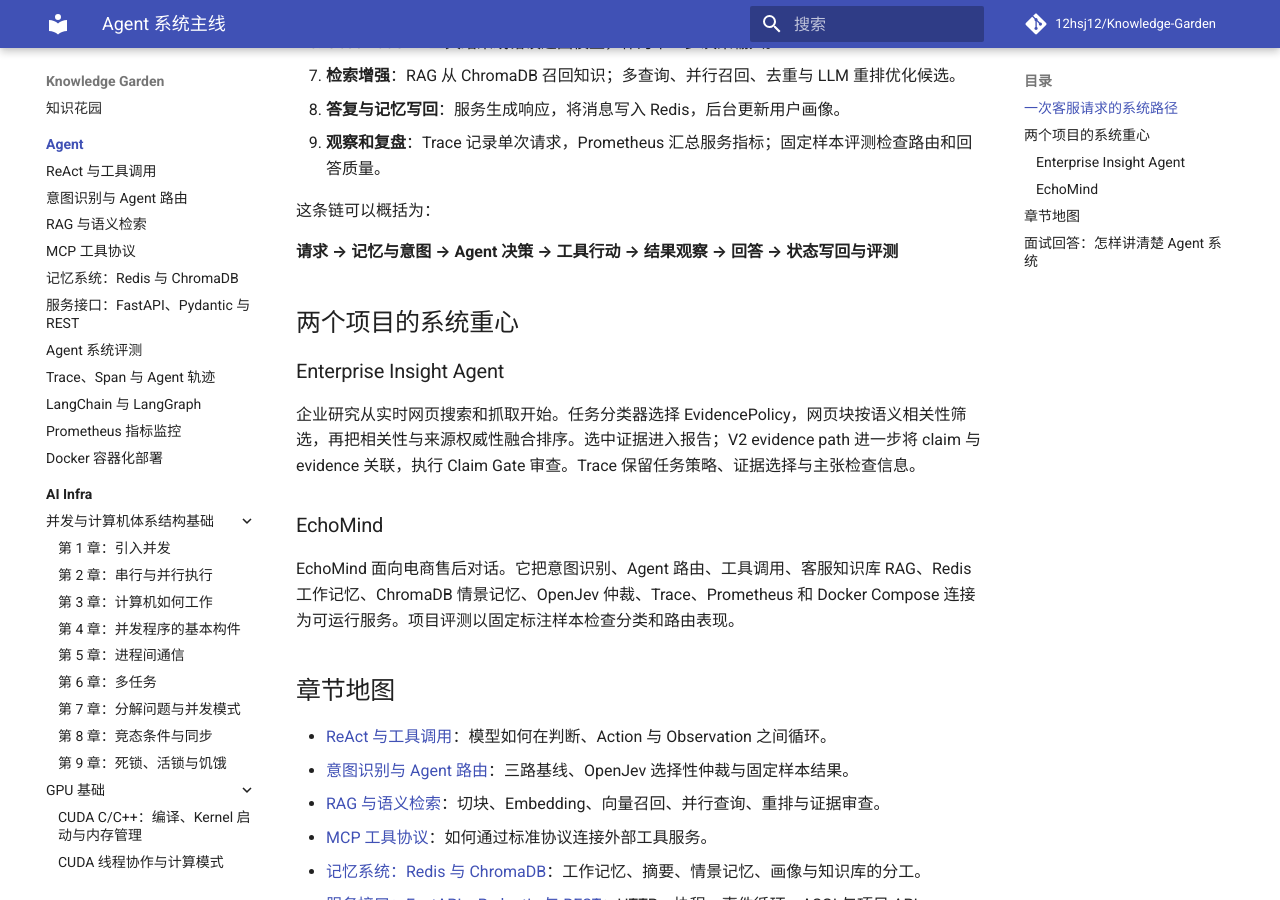
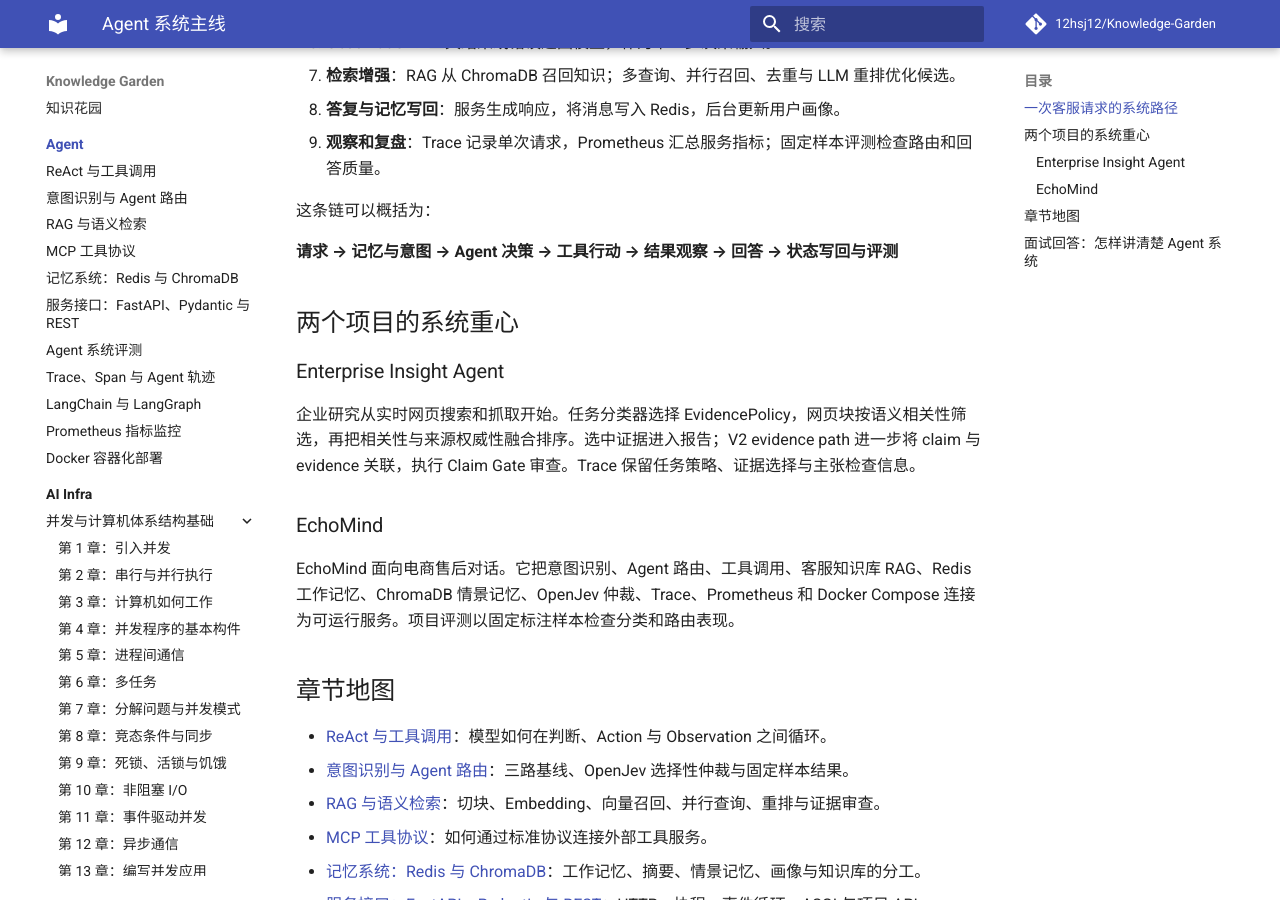
Before and after one commit to 12hsj12/Knowledge-Garden, an MkDocs documentation site: the page built from docs/agent/index.md, in a window 1280 px wide and 900 px high, scrolled down 553 px. Built offline with MkDocs 1.6.1 and Material for MkDocs 9.7.7, drawn with Linux system fonts in a browser that asks for light colours; comment, search, counter and statistics services are not loaded.

Commit message:
Add concurrency chapters 10-13 to navigation

```diff
--- a/mkdocs.yml
+++ b/mkdocs.yml
@@ -59,6 +59,10 @@ nav:
           - 第 7 章：分解问题与并发模式: ai-infra/concurrency/chapter-07.md
           - 第 8 章：竞态条件与同步: ai-infra/concurrency/chapter-08.md
           - 第 9 章：死锁、活锁与饥饿: ai-infra/concurrency/chapter-09.md
+          - 第 10 章：非阻塞 I/O: ai-infra/concurrency/chapter-10.md
+          - 第 11 章：事件驱动并发: ai-infra/concurrency/chapter-11.md
+          - 第 12 章：异步通信: ai-infra/concurrency/chapter-12.md
+          - 第 13 章：编写并发应用: ai-infra/concurrency/chapter-13.md
       - GPU 基础:
           - CUDA C/C++：编译、Kernel 启动与内存管理: ai-infra/gpu/cuda-c-cpp-memory-kernel.md
           - CUDA 线程协作与计算模式: ai-infra/gpu/cuda-thread-cooperation-and-patterns.md
```
